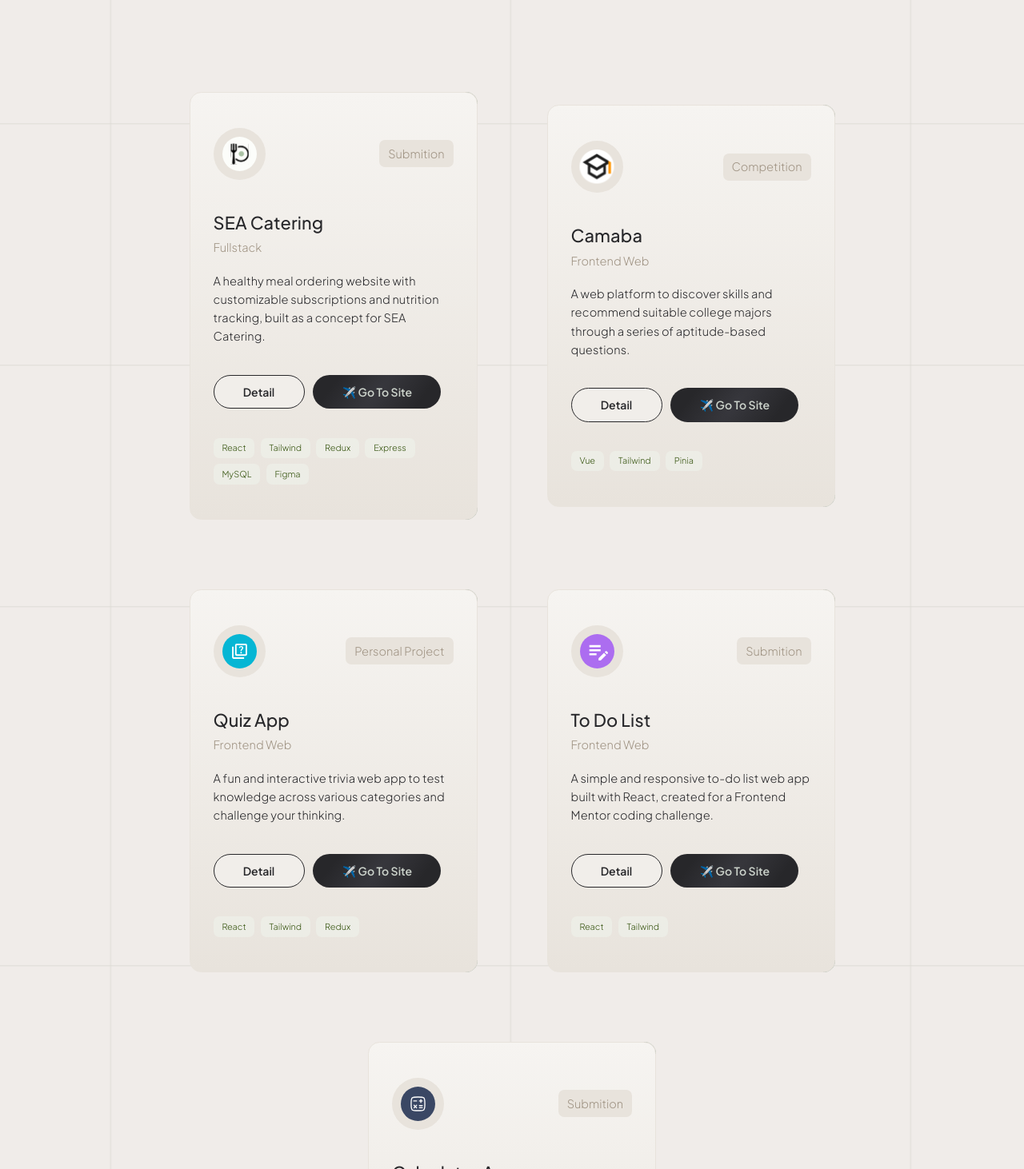
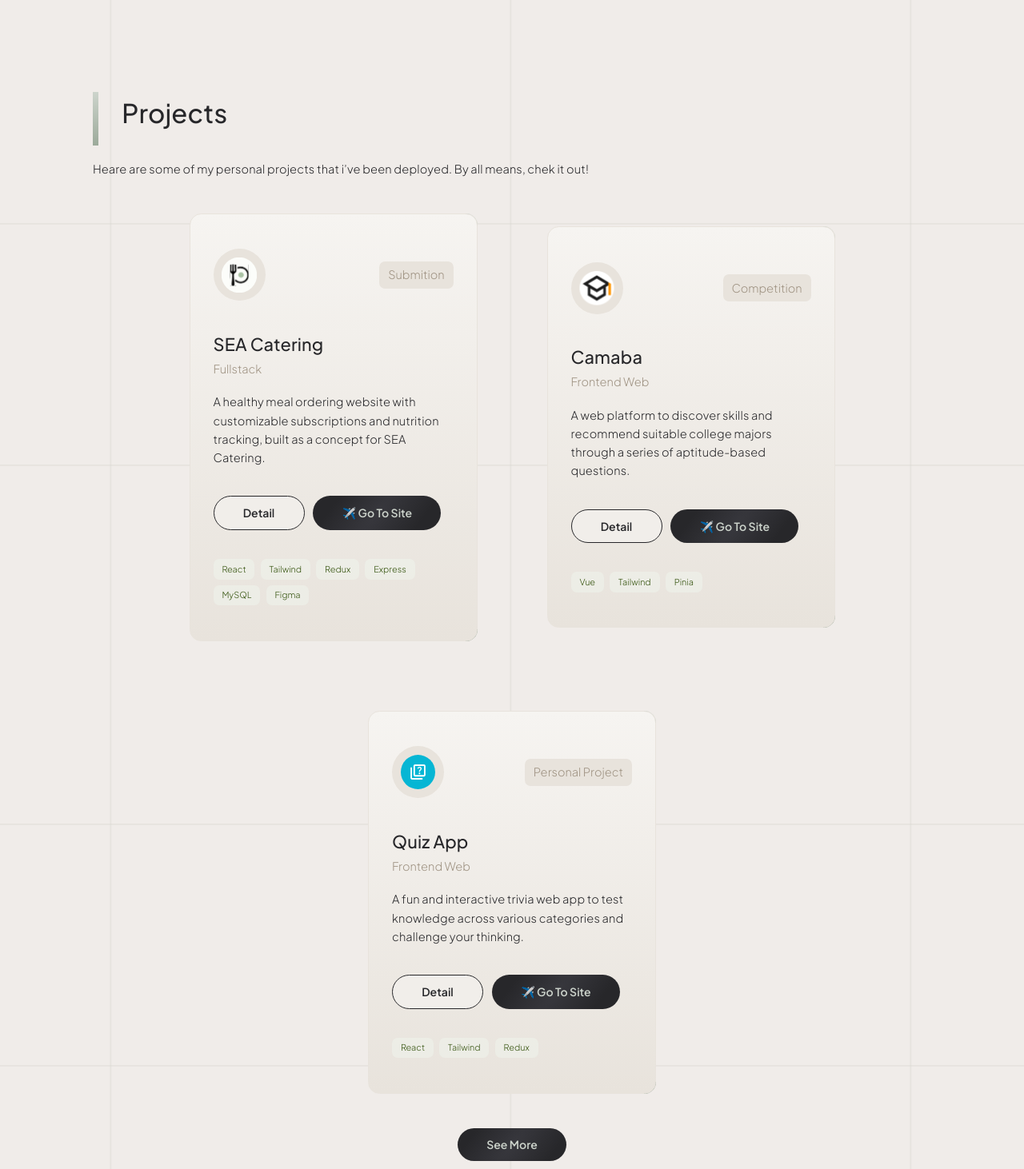
Before and after one commit to ahmadhilmandani/my-portofolio-v5, a React (Vite) app: page / in a window 1280 px wide. Shown: the part 1008-2470 px from the top of the page at 80% size. Built offline with nearby package versions, Linux system fonts and the light colour scheme.

Commit message:
update: wraping up UI of projects section in home

```diff
--- a/src/components/Card.tsx
+++ b/src/components/Card.tsx
@@ -72,7 +72,7 @@ export default function Card({ logo, projectType, projectTitle, projectRole, sho
           }
         </div>
       </div>
-      <div className="w-[330px] h-full bg-sage-700 rounded-2xl absolute z-20 bottom-0 top-0 right-0 group-hover:right-[-15px] group-hover:rotate-5 rotate-0 group-hover:transition-all duration-300">
+      <div className="w-[330px] h-full bg-gradient-to-b from-sage-500 to-sage-800 rounded-2xl absolute z-20 bottom-0 top-0 right-0 group-hover:right-[-15px] group-hover:rotate-5 rotate-0 group-hover:transition-all duration-300">
       </div>
     </div>
   )
--- a/src/pages/home/Index.tsx
+++ b/src/pages/home/Index.tsx
@@ -1,10 +1,7 @@
 import LandingSection from "./section/LandingSection";
 import ProjectsSection from "./section/ProjectsSection";
-import { data } from "../../data"
 
 export default function HomeIndex() {
-  console.log(data[0].title)
-
   return (
     <>
       <LandingSection />
--- a/src/pages/home/section/ProjectsSection.tsx
+++ b/src/pages/home/section/ProjectsSection.tsx
@@ -1,13 +1,26 @@
+import Button from "../../../components/Button.tsx";
 import Card from "../../../components/Card";
-import {data} from "../../../data.ts"
+import { data } from "../../../data.ts"
 
 export default function ProjectsSection() {
 
   return (
     <>
       <div className='w-full px-32 pt-32 pb-32'>
-        <div className="flex gap-24 flex-wrap items-center justify-center">
-        {data?.map((val) => {
+        <div className="mb-12">
+          <div className="flex gap-8 items-stretch mb-5">
+            <div className="w-2 bg-gradient-to-b from-sage-500 to-sage-800">
+
+            </div>
+            <h2>
+              Projects
+            </h2>
+          </div>
+          <p>Heare are some of my personal projects that i’ve been deployed. By all means, chek it out!</p>
+        </div>
+        <div className="flex gap-24 flex-wrap items-center justify-center mb-12">
+          {data?.map((val, index) => {
+            if (index <= 2) {
               return (
                 <>
                   <Card
@@ -23,7 +36,13 @@ export default function ProjectsSection() {
                   />
                 </>
               )
+            }
           })}
+        </div>
+        <div className="flex justify-center">
+          <Button buttonType={'primary'}>
+            See More
+          </Button>
         </div>
       </div>
     </>
```
Lines whose indentation alone changed are shown as unchanged.
